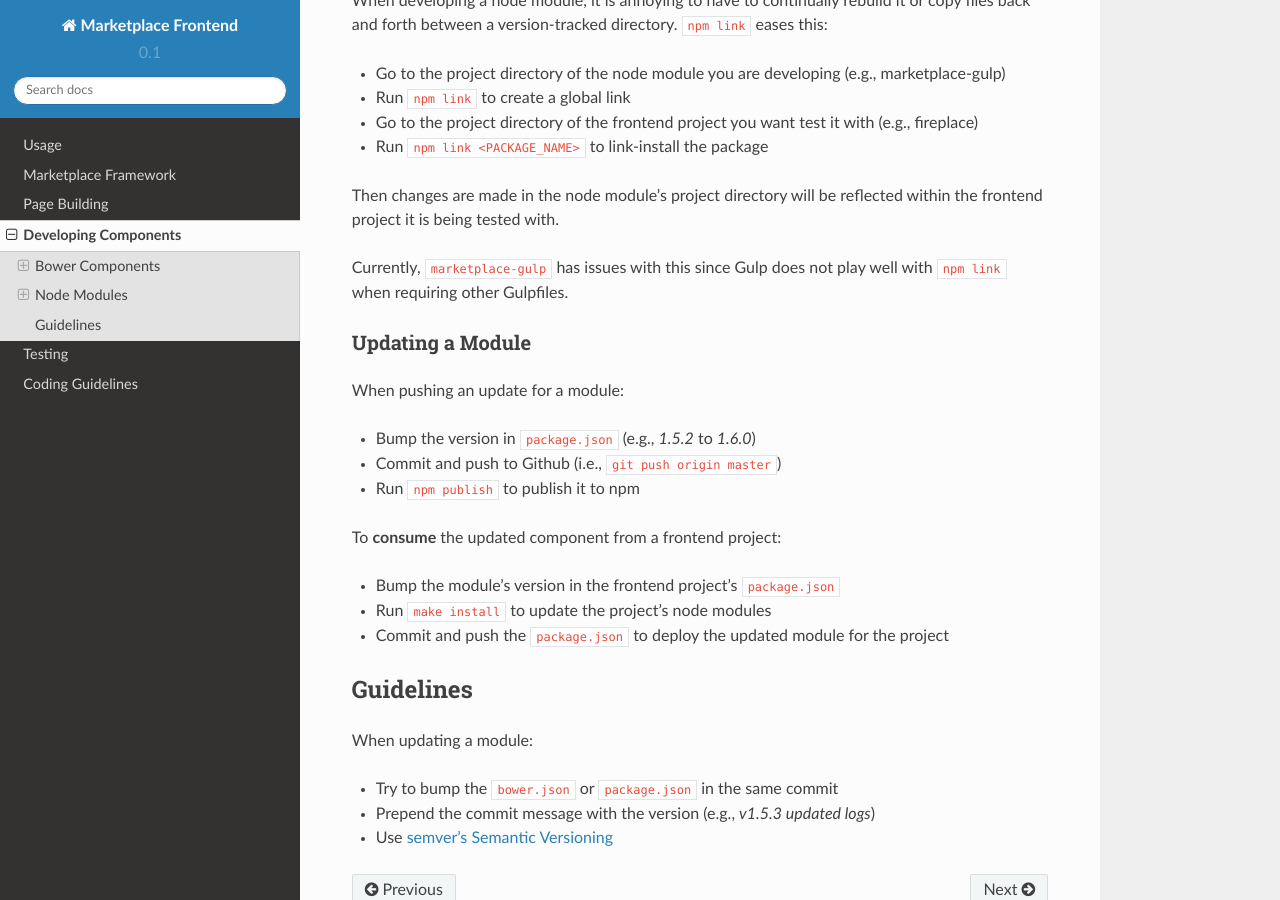
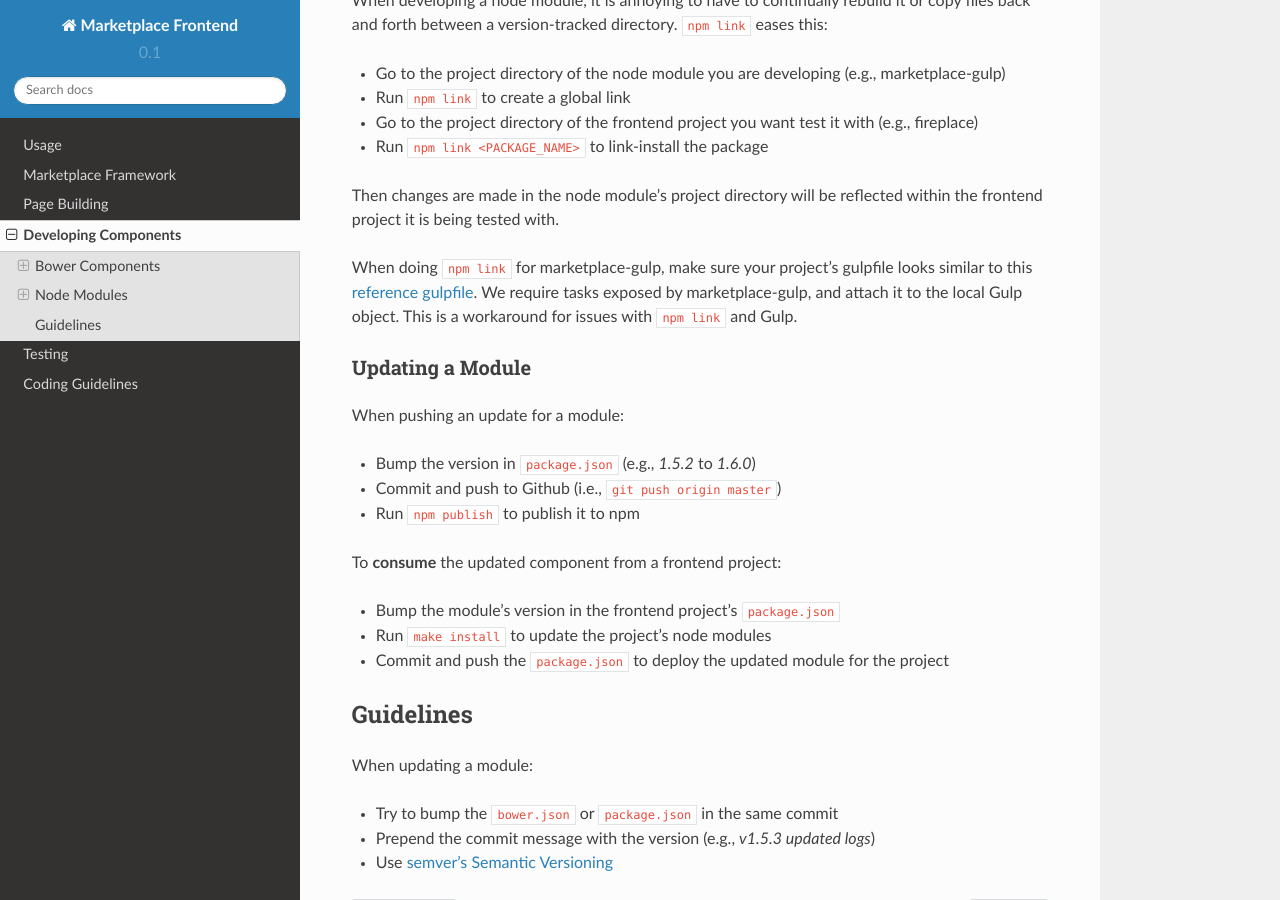
Before and after one commit to mozilla/marketplace-frontend-docs, a Sphinx documentation site: the page built from docs/topics/developing-components.rst, in a window 1280 px wide and 900 px high, scrolled down 1358 px. Built offline with Sphinx 7.4.7 and the Read the Docs theme 2.0.0, drawn with Linux system fonts in a browser that asks for light colours; pages that are not in the unit, such as notebooks, are missing from menus.

Commit message:
update docs about npm link and marketplace-gulp

```diff
--- a/docs/topics/developing-components.rst
+++ b/docs/topics/developing-components.rst
@@ -76,8 +76,11 @@ eases this:
 Then changes are made in the node module's project directory will be reflected
 within the frontend project it is being tested with.
 
-Currently, ``marketplace-gulp`` has issues with this since Gulp does not play
-well with ``npm link`` when requiring other Gulpfiles.
+When doing ``npm link`` for marketplace-gulp, make sure your project's gulpfile
+looks similar to this `reference gulpfile
+<https://github.com/mozilla/marketplace-template/blob/master/gulpfile.js>`_. We
+require tasks exposed by marketplace-gulp, and attach it to the local Gulp
+object. This is a workaround for issues with ``npm link`` and Gulp.
 
 Updating a Module
 -----------------
```
